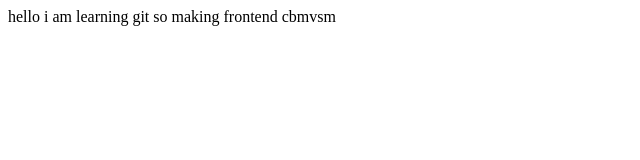
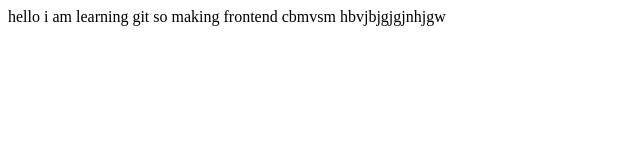
Before and after one commit to cprabin077/python, a plain HTML site: page home.html in a window 1280 px wide. Shown: the whole page, without its empty margins (0-640 px from the left). Drawn offline with Linux system fonts and the light colour scheme.

Commit message:
no conflict done by kajal

```diff
--- a/home.html
+++ b/home.html
@@ -8,5 +8,8 @@ hello  i am learning git so making frontend
 </head>
 <body>
     cbmvsm
+
+
+    hbvjbjgjgjnhjgw
 </body>
 </html>
```
